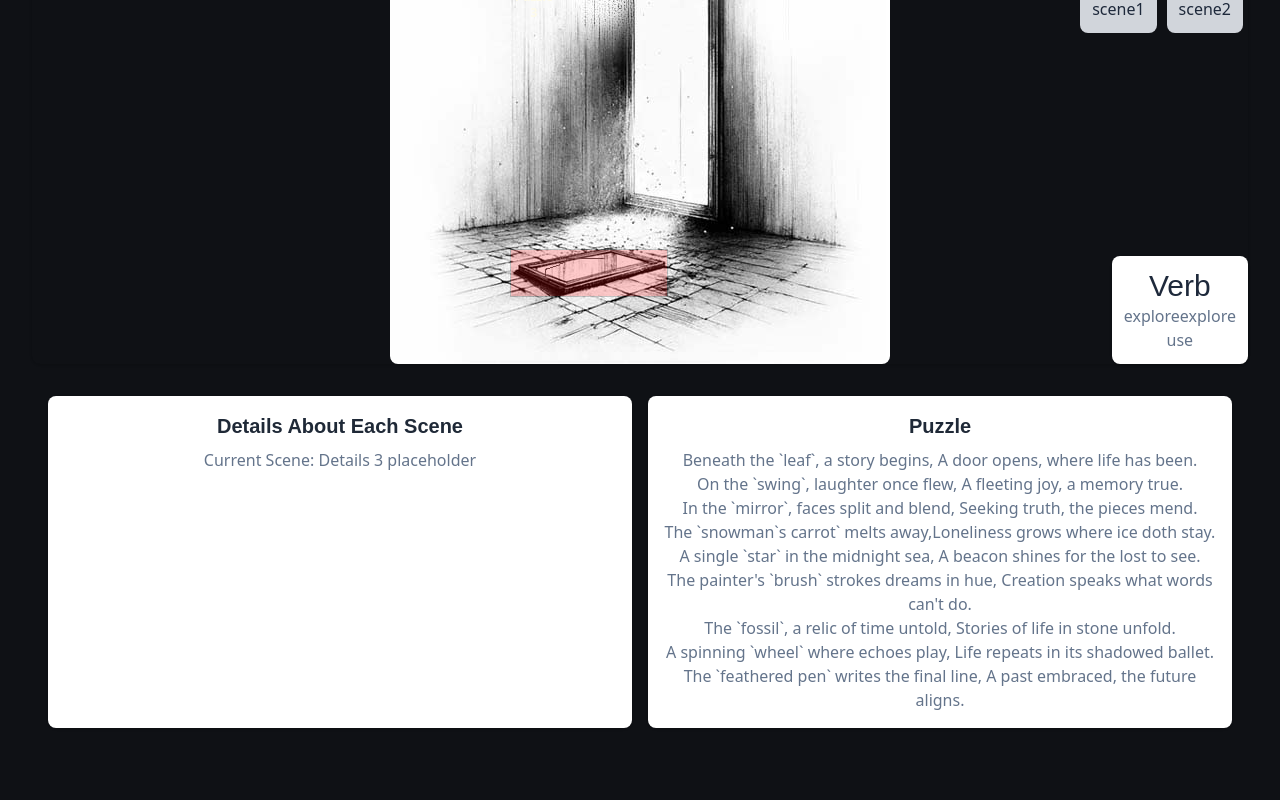
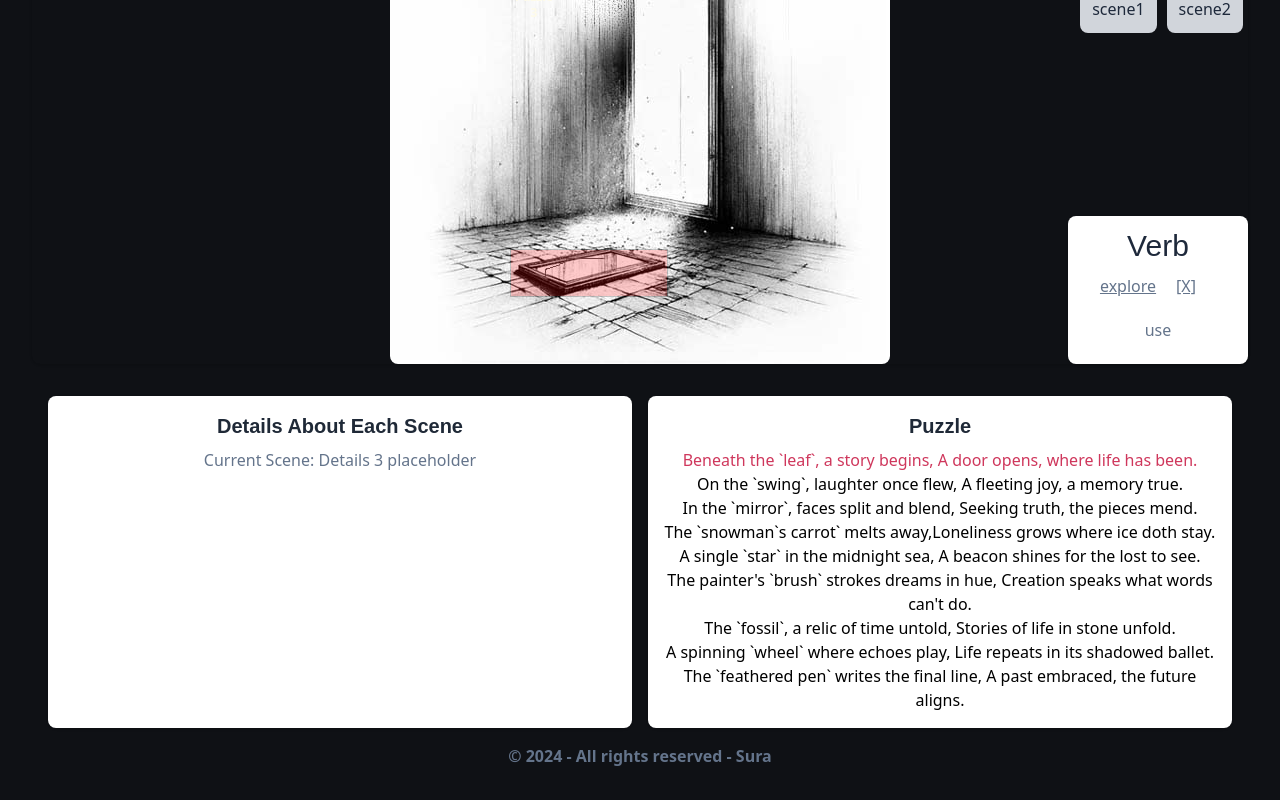
Before and after one commit to karnawis/clockpax, a React (Vite) app: page / in a window 1280 px wide. Shown: the part 240-1040 px from the top of the page. Before the commit the page ends 1016 px from the top, so only its background shows below. Built offline with nearby package versions, Linux system fonts and the light colour scheme; no server answers; a web font is replaced by a local one.

Commit message:
Puzzle words classes and updated scenes

```diff
--- a/src/App.jsx
+++ b/src/App.jsx
@@ -6,7 +6,7 @@ import GameWrapper from './components/layout/GameWrapper'
 import { GameProvider } from './components/GameProvider'
 
 function App() {
-
+  const year = new Date().getFullYear();
   return (
     <div>
       <GameProvider>
@@ -14,6 +14,9 @@ function App() {
           <Header />
           <GameMain />
           <Footer />
+          <footer>
+              <p className=" font-bold  text-slate-500">© {year} - All rights reserved - Sura </p>
+          </footer>
         </ GameWrapper>
       </GameProvider>
     </div>
--- a/src/components/Game/Views.jsx
+++ b/src/components/Game/Views.jsx
@@ -39,10 +39,8 @@ const Views = () => {
                 </p>
             </div>
         </div>
-
-                {/*<img className="w-full" src={currentScene?.image} alt={currentScene.name} />*/}
-            </div>
-
+        {/*<img className="w-full" src={currentScene?.image} alt={currentScene.name} />*/}
+    </div>
     )
 }
 
--- a/src/components/GameProvider.jsx
+++ b/src/components/GameProvider.jsx
@@ -14,13 +14,10 @@
     )
     const [currentVerb, setCurrentVerb] = useState("explore")
 
-    const handleVerb = (verbKey) => {
-        if (verbs?.[verbKey]?.[currentVerb]) {
-            const  aheadScene = scenes[verbs[verbKey][currentVerb].aheadScene]
-            setCurrentScene(aheadScene)
-            setCurrentDetails(verbs[verbKey][currentVerb])
-            setCurrentVerb("")
-        }
+    const handleSelectVerb = (verb) => {
+        setCurrentVerb(verb)
+        const details = `What would you like to ${verb}?`
+        setCurrentDetails([details])
     }
 
     const handleInteraction = (verbs) => {
@@ -28,27 +25,31 @@
             setCurrentDetails(verbs[currentVerb].details)
             setCurrentVerb("default")
         }
-    }
+        if (verbs?.[currentVerb]?.aheadScene) {
+            const aheadScene = scenes[verbs[currentVerb].aheadScene]
+            setCurrentScene(aheadScene);
+            setCurrentDetails(aheadScene.details);
+            setCurrentVerb("default")
+            addTrackedScene(aheadScene.key)
+        }
+    } //end of handleInteraction
 
-    const [trackedScenes, setTrackedScenes] = useState(["scene1"])//change it
+    const handleCancelVerb = () => {
+        setCurrentVerb("")
+        setCurrentDetails(setCurrentScene.details)
+        }
+
+    const [trackedScenes, setTrackedScenes] = useState(["s1"])//change it
 
     const addTrackedScene = (sceneKey) => {
         const index = trackedScenes.indexOf(sceneKey)
         if (index === -1) {
-          let updatedScenes = [...trackedScenes]
-          updatedScenes.push(sceneKey)
-          setTrackedScenes(updatedScenes)
-        }
-      }
-    /*
-    const addTrackScenes = (sceneKey) => {
-    const index = setTrackedScenes.indexOf(sceneKey)
-        if (index === -1) {
-       // let updatedRooms = [...trackedScenes]
-       //updatedScene.push(sceney)
-        //setVisitedRooms(updatedRooms)
+            let updatedScenes = [...trackedScenes]
+            updatedScenes.push(sceneKey)
+            setTrackedScenes(updatedScenes)
         }
     }
+    /*
 
     const clearTrackedScenes = () => setTrackedScenes([])
 
@@ -58,6 +59,7 @@
     const handleExit = (exit) => {
         setCurrentScene(exit)
         setCurrentDetails(exit.details)
+        addTrackedScene(exit.key)
     }
 
     return (
@@ -66,9 +68,7 @@
                 scenes,
                 currentScene,
                 setCurrentScene,
-                handleExit,
                 puzzleWords,
-                handleVerb,
                 verbs,
                 currentVerb,
                 setCurrentVerb,
@@ -76,6 +76,9 @@
                 currentDetails,
                 setCurrentDetails,
                 handleInteraction,
+                handleSelectVerb ,
+                handleExit,
+                handleCancelVerb,
                 trackedScenes,
                 setTrackedScenes,
                 addTrackedScene
--- a/src/components/core/Verbs.jsx
+++ b/src/components/core/Verbs.jsx
@@ -2,44 +2,34 @@ import { useGameProvider } from "../../hook/useCustomHook"
 import PropTypes from 'prop-types'
 
 const Verbs = () => {
-    const { setCurrentScene,
-            setCurrentDetails,
-            verbs,
+    const { verbs,
             currentVerb,
-            setCurrentVerb
+            handleSelectVerb,
+            handleCancelVerb,
         } = useGameProvider()
 
-    const handleSelect = (verb) => {
-            setCurrentVerb(verb)
-            const details = `What would you like to ${verb}?`
-            setCurrentDetails([details])
-            }
-
-        const handleCancel = () => {
-            setCurrentVerb("")
-            setCurrentDetails(setCurrentScene.details)
-            }
     const Active = ({ verb }) => (
     <>
-        <span className='active-verb text-slate-500'>{verb}</span>
         <button
-            className='active-cancel text-red-500 text-slate-500'
-            onClick={() => handleCancel()}
+            id="verb-active"
+            className='verb-active text-slate-500 px-5 py-2.5'
+            onClick={() => handleCancelVerb()}
             >
             {verb}
+            <span className="text-slate-500 px-5 py-2.5">[X]</span>
         </button>
     </>
     )
 
     const Inactive = ({ verb }) => (
-    <button
-        className='inactive-verb text-slate-500'
-        onClick={() => {
-        handleSelect(verb)
-        }}
-        >
-        {verb}
-    </button>
+        <button id="verb-inactive"
+            className='verb-inactive text-slate-500 px-5 py-2.5'
+            onClick={() => {
+            handleSelectVerb(verb)
+            }}
+            >
+            {verb}
+        </button>
     )
 
     Active.propTypes = {
--- a/src/components/layout/Footer.jsx
+++ b/src/components/layout/Footer.jsx
@@ -1,6 +1,7 @@
 const Footer = () => {
+    const year = new Date().getFullYear();
     <footer>
-        <p className="text-white font-bold text-sm">© 2025 - All rights reserved</p>
+        <p className=" font-bold  text-slate-500">© {year} - All rights reserved</p>
     </footer>
 }
 
--- a/src/components/ui/GamePuzzle.jsx
+++ b/src/components/ui/GamePuzzle.jsx
@@ -4,15 +4,17 @@ const Puzzle = () => {
     const { puzzleWords, trackedScenes } = useGameProvider();
 
 
-const puzzleClass = (puzzle) => {
-    console.log("puzzle", puzzle)
-    if (trackedScenes.includes(puzzle.key)) {
-        console.log(trackedScenes)
+const puzzleClass = (puzzleWord) => {
+    console.log("tracked scene >>", trackedScenes, "puzzleWord.key", puzzleWord.key, puzzleWord.name, puzzleWord)
+    if (trackedScenes.includes(puzzleWord.key)) {
+        console.log('completed',trackedScenes)
         return "puzzle-completed"
     } else {
-        console.log(trackedScenes)
-        return "puzzle-completed"
+        return "puzzle-not-completed"
+        //console.log('not completed', 'trackedScenes.includes(puzzle.key)', trackedScenes.includes(puzzle.key), 'trackedScenes.includes(puzzle.key)', trackedScenes)
     }
+
+
     // alert(puzzle)
     // if (trackedScenes.includes(puzzle.key)) {
     //     return "scene-completed";
@@ -27,7 +29,10 @@ const puzzleClass = (puzzle) => {
         <h2 className="text-xl font-bold text-gray-800 mb-2">Puzzle</h2>
         <ul>
             {puzzleWords.map((puzzleWord) => (
-                <li onClick={()=> {puzzleClass(puzzleWord.key)}} className="text-slate-500" key={puzzleWord.key}>
+                <li
+                    key={puzzleWord.key}
+                    className={puzzleClass(puzzleWord)}
+                >
                     {puzzleWord.name}
                 </li>
             ))}
--- a/src/data/sceneSets.js
+++ b/src/data/sceneSets.js
@@ -1,7 +1,7 @@
 export const verbSets = {
     scene1Object1: {
         use: {
-            nextScene: 'scene2',
+            aheadScene: 'scene2',
         },
         explore: {
             details: ['placeholder for details - explore - object1 explore scene1'],
@@ -15,7 +15,7 @@ export const verbSets = {
             details: ['placeholder for details - explore - object1 explore scene1'],
         },
         default: {
-            nextScene: 'scene3'
+            aheadScene: 'scene3'
         }
     },
     scene2Object1: {
@@ -42,7 +42,7 @@ export const verbSets = {
             details: ['placeholder for details about object1 explore scene3 object 1'],
         },
         default: {
-            nextScene: 'scene2'
+            aheadScene: 'scene2'
         }
     },
     scene3Object2: {
@@ -53,7 +53,7 @@ export const verbSets = {
             details: ['placeholder for details about object2 explore scene3 object 2'],
         },
         default: {
-            nextScene: 'scene1'
+            aheadScene: 'scene1'
         }
     },
 
--- a/src/data/scenes.js
+++ b/src/data/scenes.js
@@ -15,14 +15,14 @@ export const verbs = ["explore","use"]
 export const scenes = {
     scene1: {
         key: "s1",
-        name: "Scene 1 Name",
+        name: "Mirror - Scene 1 Name",
         exits: { a1: "scene2" },
         image: imageLeaf,
         puzzle: "Puzzle 1",
         details: "Details 1 placeholder",
         interactables:[
             {
-                name: "scene1Object1",
+                name: "Mirror - scene1Object1",
                 image: imageLeaf,
                 x: 394,
                 y: 304,
@@ -30,7 +30,7 @@ export const scenes = {
                 height: 43,
                 //: verbSets.scene1Object1,
             },{
-                name: "scene1Object2",
+                name: "Tiles - scene1Object2",
                 image: imageLeaf,
                 x: 0,
                 y: 0,
@@ -310,39 +310,39 @@ export const scenes = {
 
 export const puzzleWords = [
     {
-        key: "1",
+        key: "s1",
         name: "Beneath the `leaf`, a story begins, A door opens, where life has been.",
     },
     {
-        key: "2",
+        key: "s2",
         name: "On the `swing`, laughter once flew, A fleeting joy, a memory true.",
     },
     {
-        key: "3",
+        key: "s3",
         name: "In the `mirror`, faces split and blend, Seeking truth, the pieces mend.",
     },
     {
-        key: "4",
+        key: "s4",
         name: "The `snowman`s carrot` melts away,Loneliness grows where ice doth stay.",
     },
     {
-        key: "5",
+        key: "s5",
         name: "A single `star` in the midnight sea, A beacon shines for the lost to see.",
     },
     {
-        key: "6",
+        key: "s6",
         name: "The painter's `brush` strokes dreams in hue, Creation speaks what words can't do.",
     },
     {
-        key: "7",
+        key: "s7",
         name: "The `fossil`, a relic of time untold, Stories of life in stone unfold.",
     },
     {
-        key: "8",
+        key: "s8",
         name: "A spinning `wheel` where echoes play, Life repeats in its shadowed ballet.",
     },
     {
-        key: "9",
+        key: "s9",
         name: "The `feathered pen` writes the final line, A past embraced, the future aligns.",
     }
 
--- a/src/index.css
+++ b/src/index.css
@@ -22,3 +22,15 @@ h1, h2, h3, h4, h5, h6 {
 .puzzle-completed {
     color: var(--completed);
 }
+
+.puzzle-not-completed {
+    color: var(--dark);
+}
+
+.verb-inactive {
+    text-decoration: none;
+}
+
+.verb-active {
+    text-decoration: underline;
+}
```
Also changed, not shown: 1 other file (tests, documents, lock files or other folders).
